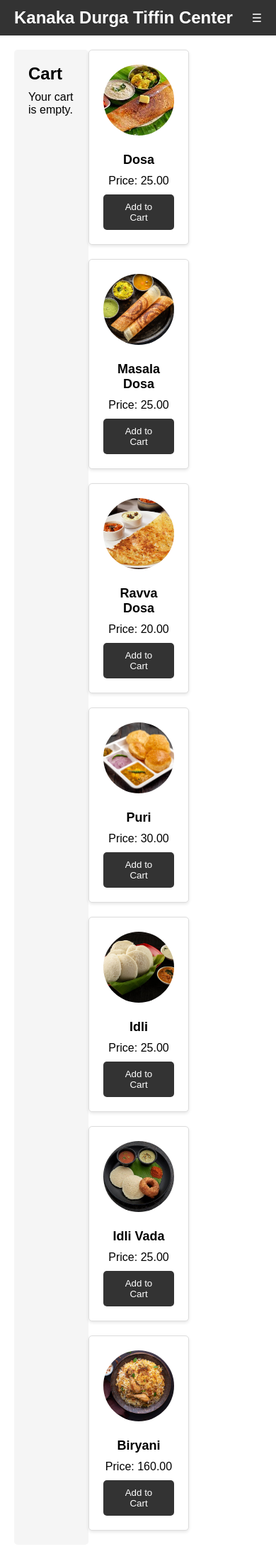
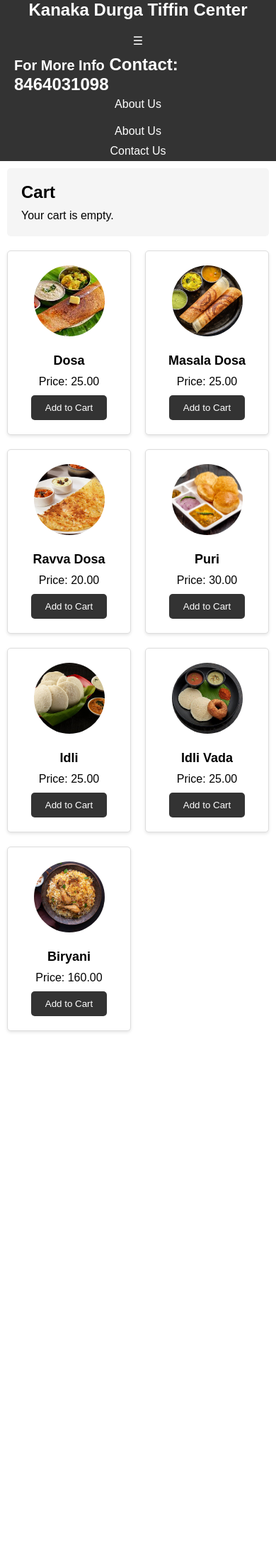
Before and after one commit to MaheshAkavaram/F_APP, a Django app: page / in a window 390 px wide. Shown: the whole page at 71% size. After the commit the page ends 1455 px from the top, so only its background shows below. Run offline with Django 4.2, Linux system fonts and the light colour scheme; data comes from the database, SQL or seed files in the repository; both versions use the stored data as it was after the commit.

Commit message:
Second Push

```diff
--- a/order/templates/home.html
+++ b/order/templates/home.html
@@ -32,17 +32,41 @@
             cursor: pointer;
         }
 
+        .navbar h2 {
+            margin: 0;
+        }
+
+        .menu {
+            display: none;
+            flex-direction: column;
+            align-items: center;
+            margin-top: 10px;
+        }
+
+        .menu-item {
+            color: #fff;
+            text-decoration: none;
+            margin: 5px 0;
+            transition: color 0.3s;
+        }
+
+        .menu-item:hover {
+            color: #ffd700;
+        }
+
         .container {
             display: flex;
+            flex-wrap: wrap;
             justify-content: space-between;
             margin: 20px;
         }
 
         .cart {
-            flex-basis: 30%;
+            flex-basis: calc(50% - 10px);
             background-color: #f5f5f5;
             padding: 20px;
             border-radius: 5px;
+            margin-bottom: 20px;
         }
 
         .cart h2 {
@@ -62,10 +86,6 @@
             align-items: center;
         }
 
-        .cart li:last-child {
-            margin-bottom: 0;
-        }
-
         .quantity-buttons {
             display: flex;
             gap: 10px;
@@ -81,7 +101,7 @@
         }
 
         .products {
-            flex-basis: 70%;
+            flex-basis: calc(50% - 10px);
             display: flex;
             flex-wrap: wrap;
             justify-content: space-between;
@@ -158,12 +178,58 @@
         .emoji {
             font-size: 24px;
         }
+
+        /* Responsive styles */
+        @media (max-width: 768px) {
+            .navbar {
+                flex-direction: column;
+                height: auto;
+            }
+
+            .navbar .logo {
+                margin-bottom: 10px;
+            }
+
+            .menu {
+                display: flex;
+            }
+
+            .navbar .nav-toggle {
+                margin-top: 10px;
+            }
+
+            .navbar h2 {
+                margin-top: 10px;
+            }
+            .navbar h4 {
+                margin-top:10px;
+                padding-left:10px
+            }
+            .container {
+                margin: 10px;
+            }
+
+            .cart,
+            .products {
+                flex-basis: 100%;
+            }
+
+            .product-card {
+                flex-basis: calc(50% - 10px);
+            }
+        }
     </style>
 </head>
 <body>
     <nav class="navbar">
         <div class="logo">Kanaka Durga Tiffin Center</div>
         <div class="nav-toggle">&#9776;</div>
+        <h2><small>For More Info</small> Contact: 8464031098</h2>
+        <a href="{% url 'about_us' %}" class="menu-item">About Us</a>
+        <div class="menu">
+            <a href="about_us" class="menu-item">About Us</a>
+            <a href="#" class="menu-item">Contact Us</a>
+        </div>
     </nav>
 
     <div class="container">
--- a/order/urls.py
+++ b/order/urls.py
@@ -24,4 +24,5 @@ urlpatterns = [
     path("razorpay/callback/", views.callback, name="callback"),
     path('payment_success/', views.payment_success, name='payment_success'),
     path('other_payment/', views.other_payment, name='other_payment'),
+    path('about-us/', views.about_us, name='about_us'),
 ]
--- a/order/views.py
+++ b/order/views.py
@@ -521,3 +521,7 @@ def other_payment(request):
         context['error_message'] = error_message
 
     return render(request, 'other_payment.html', context)
+
+
+def about_us(request):
+    return render(request, 'about_us.html')
```
Also changed, not shown: order/templates/about_us.html (added, +149 -0 lines), order/templates/qr_code.html (+52 -8 lines), db.sqlite3.
